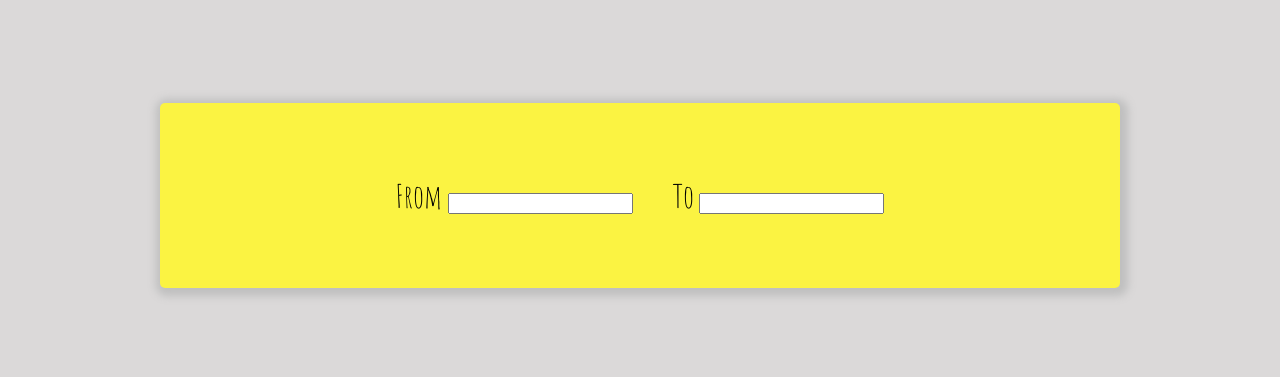
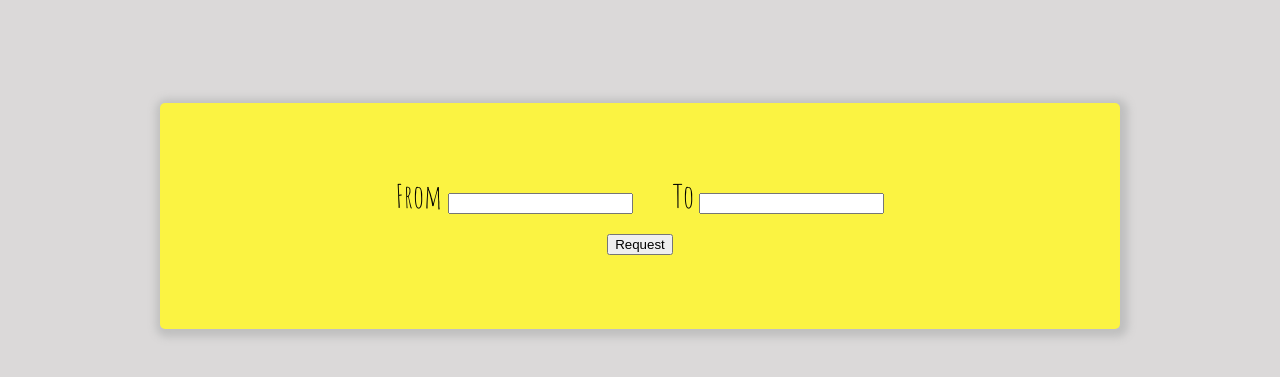
Before and after one commit to NaomiLea/shimmy, a plain HTML site: page index.html in a window 1280 px wide. Shown: the part 105-482 px from the top of the page. Drawn offline with Linux system fonts and the light colour scheme.

Commit message:
adding styling

```diff
--- a/index.html
+++ b/index.html
@@ -34,6 +34,8 @@
           <label for="to">To</label>
           <input type="text" id="to" />
         </li>
+        <li>
+          <button>Request</button>
       </ul>
     </form>
   </div>
--- a/styles.css
+++ b/styles.css
@@ -60,6 +60,8 @@ header h1 {
 }
 
 form {
+  display: flex;
+  justify-content: center;
   background-color: #fbf342;
   height: 100%;
   margin-top: 200px;
@@ -72,4 +74,5 @@ form {
 
 ul {
   list-style-type: none;
+  max-width: 600px;
 }
```
